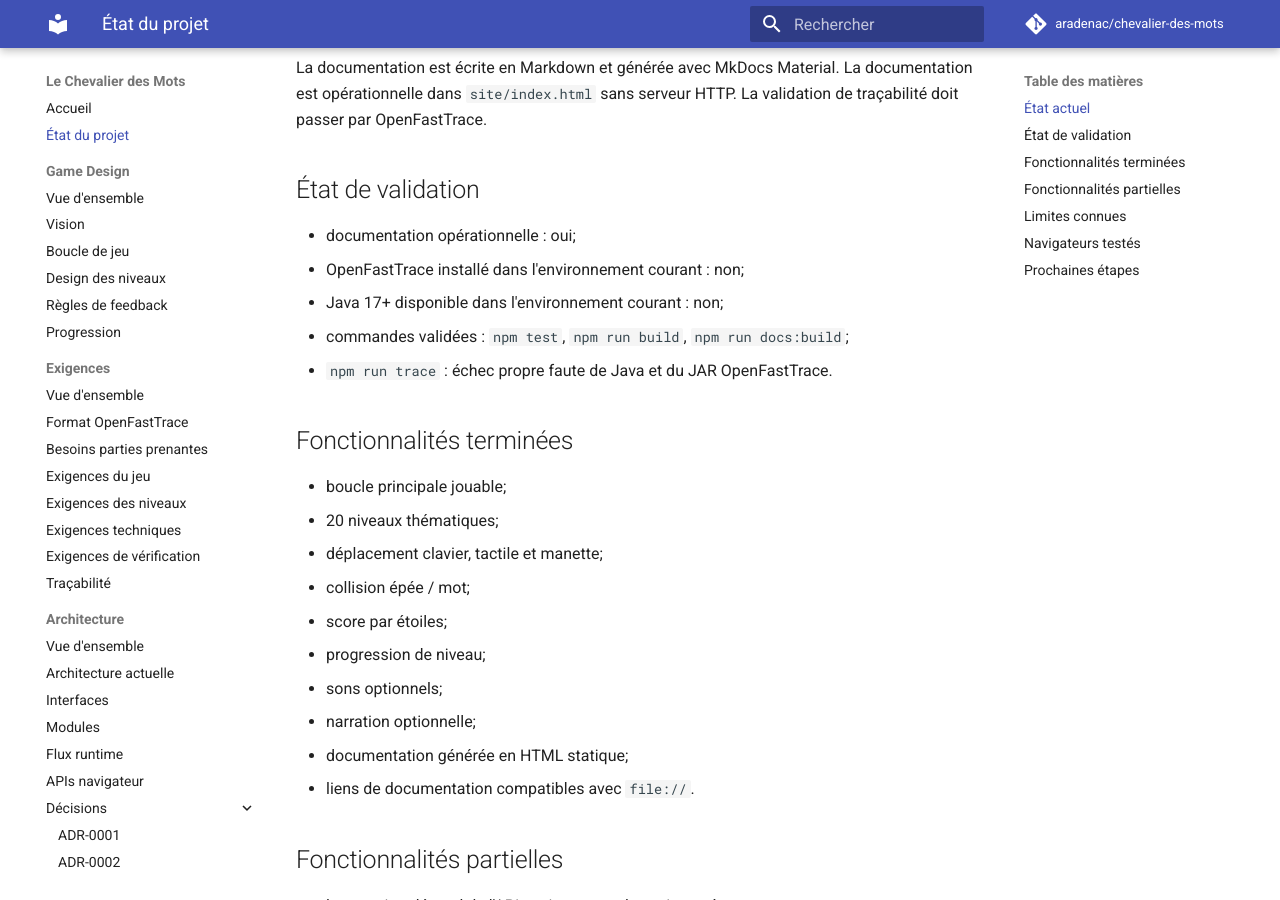
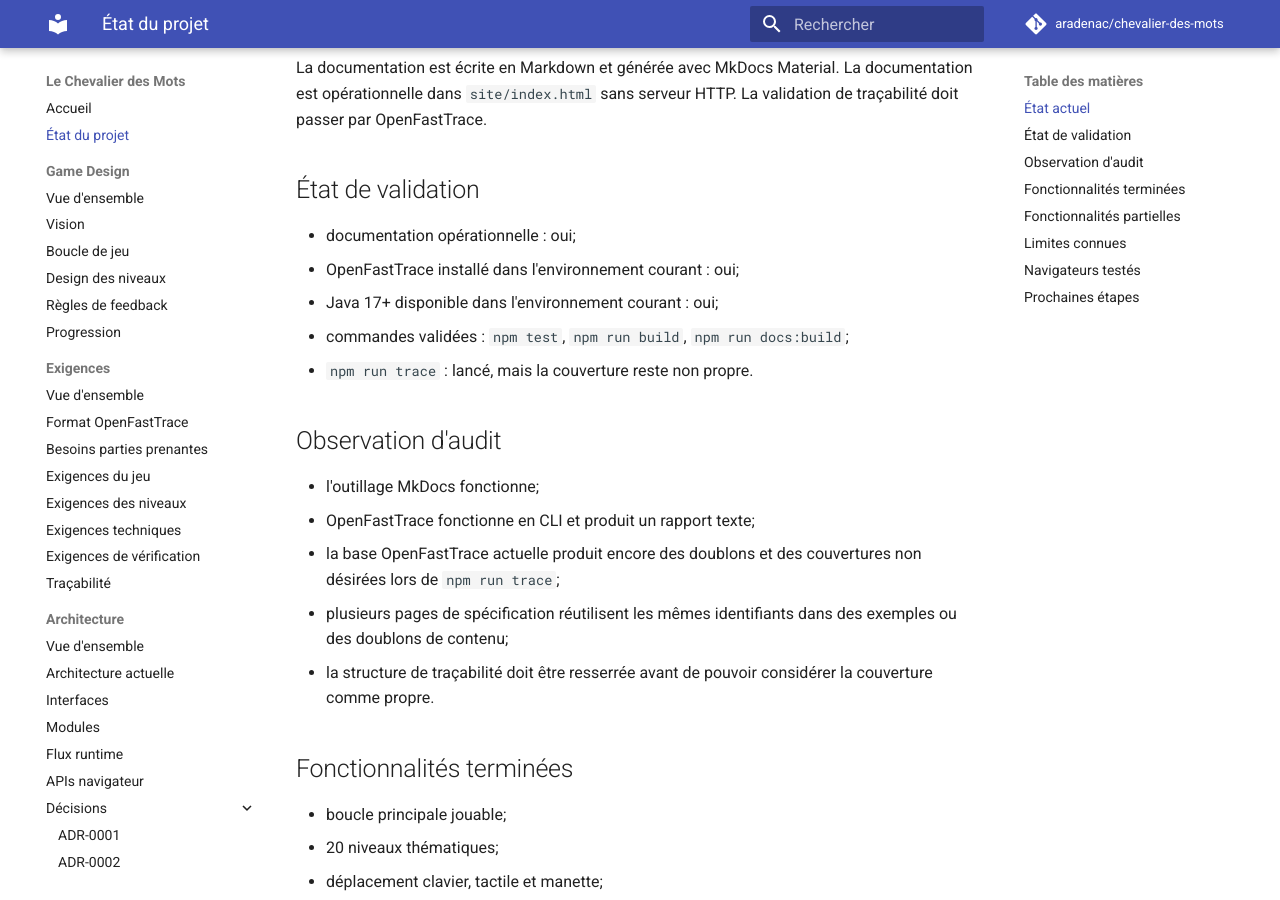
Before and after one commit to aradenac/chevalier-des-mots, an MkDocs documentation site: the page built from docs/project-status.md, in a window 1280 px wide and 900 px high, scrolled down 308 px. Built offline with MkDocs 1.6.1 and Material for MkDocs 9.7.7, drawn with Linux system fonts in a browser that asks for light colours; comment, search, counter and statistics services are not loaded; some of the changed text lies outside the part shown.

```diff
--- a/docs/project-status.md
+++ b/docs/project-status.md
@@ -15,10 +15,18 @@
 ## État de validation
 
 - documentation opérationnelle : oui;
-- OpenFastTrace installé dans l'environnement courant : non;
-- Java 17+ disponible dans l'environnement courant : non;
+- OpenFastTrace installé dans l'environnement courant : oui;
+- Java 17+ disponible dans l'environnement courant : oui;
 - commandes validées : `npm test`, `npm run build`, `npm run docs:build`;
-- `npm run trace` : échec propre faute de Java et du JAR OpenFastTrace.
+- `npm run trace` : lancé, mais la couverture reste non propre.
+
+## Observation d'audit
+
+- l'outillage MkDocs fonctionne;
+- OpenFastTrace fonctionne en CLI et produit un rapport texte;
+- la base OpenFastTrace actuelle produit encore des doublons et des couvertures non désirées lors de `npm run trace`;
+- plusieurs pages de spécification réutilisent les mêmes identifiants dans des exemples ou des doublons de contenu;
+- la structure de traçabilité doit être resserrée avant de pouvoir considérer la couverture comme propre.
 
 ## Fonctionnalités terminées
 
@@ -62,6 +70,5 @@
 ## Prochaines étapes
 
 1. Brancher OpenFastTrace dans `tools/trace.sh`.
-2. Installer Java 17+ et le JAR OpenFastTrace localement.
+2. Réduire les doublons de spécifications et les exemples interprétés comme des éléments de traçabilité.
 3. Garder les spécifications synchronisées avec les tests.
-4. Réduire les doublons entre exigences et guide utilisateur.
```
Also changed, not shown: 2 other files.
